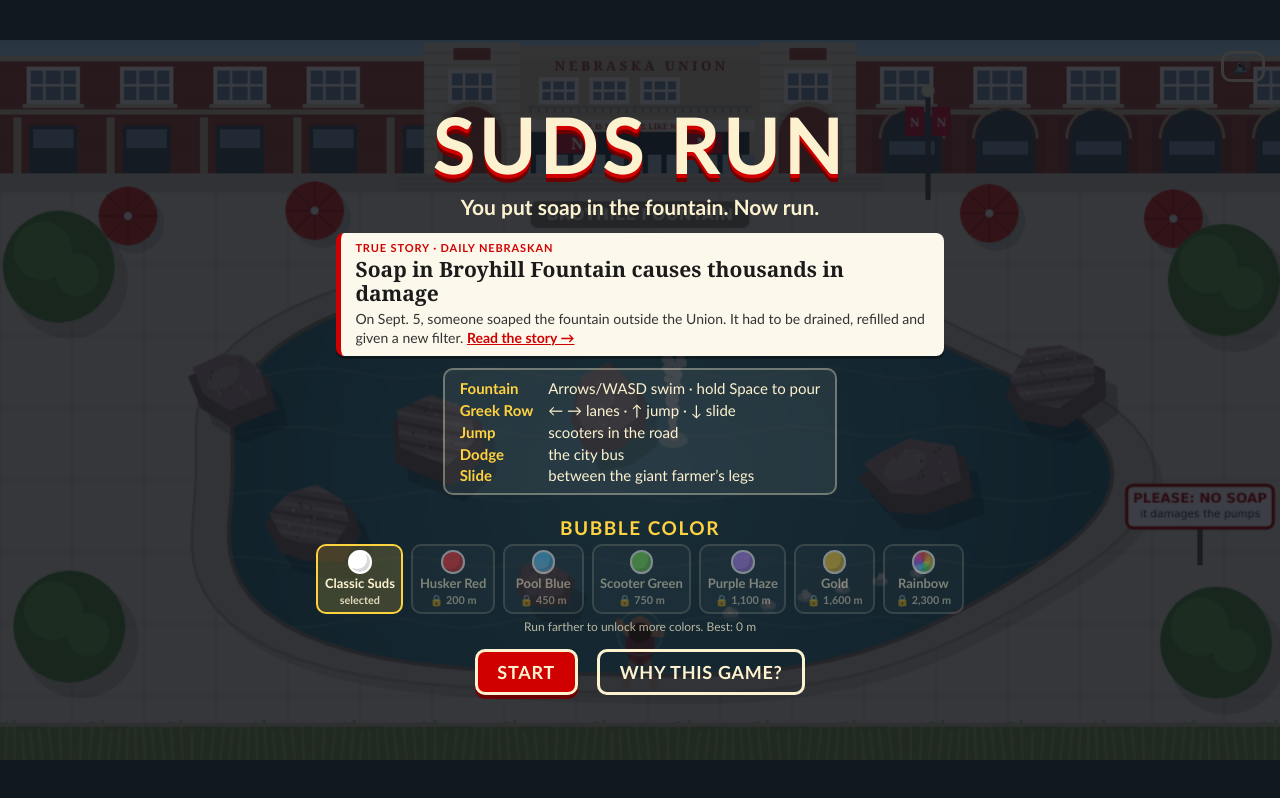
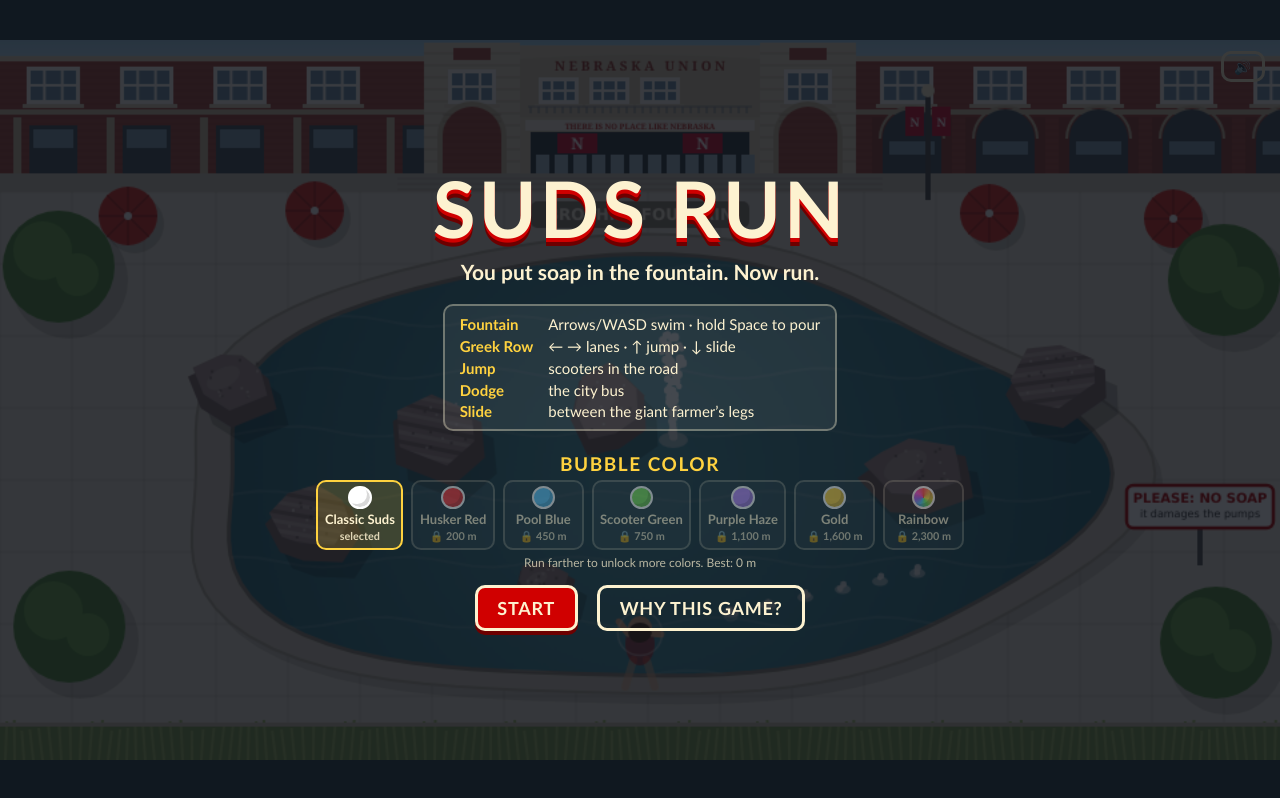
Before and after one commit to SydneyFR/SydneyFR.github.io, a plain HTML site: page SudsRun/index.html in a window 1280 px wide. Drawn offline with Linux system fonts and the light colour scheme; animation ran at ten frames a second.

Commit message:
Suds Run: remove news card from title screen
Co-Authored-By: Claude Opus 5.5 <noreply@anthropic.com>

```diff
--- a/SudsRun/index.html
+++ b/SudsRun/index.html
@@ -53,12 +53,6 @@
   .fact { background:rgba(208,0,0,.22); border-left:4px solid var(--red); padding:.5em .8em; border-radius:6px; font-size:clamp(10px,1.45vw,15px); }
   .new { color:#7dff9a; font-weight:800; }
   .fine { font-size:clamp(9px,1.1vw,12px); opacity:.7; }
-  .news { max-width:38em; margin:.7em auto .2em; text-align:left; background:#fdf8ec; color:#1b1b1b; border-radius:8px;
-          border-left:5px solid var(--red); padding:.5em .9em .55em; box-shadow:0 3px 0 rgba(0,0,0,.35); }
-  .news .kick { font-size:clamp(8px,1.05vw,11px); font-weight:800; letter-spacing:.08em; text-transform:uppercase; color:var(--red); }
-  .news .hl { font-family:Georgia, "Times New Roman", serif; font-weight:700; font-size:clamp(13px,2vw,21px); line-height:1.15; margin:.15em 0 .2em; }
-  .news p { margin:0; font-size:clamp(10px,1.3vw,14px); line-height:1.35; max-width:none; color:#333; }
-  .news a { color:var(--red); font-weight:800; white-space:nowrap; }
   #rotate { position:fixed; top:6px; left:0; right:0; text-align:center; font-size:13px; opacity:.75; display:none; }
   @media (orientation:portrait) and (max-width:700px) { #rotate { display:block; } }
 </style>
@@ -1390,12 +1384,6 @@ function showTitle(){
   panel.innerHTML = `
     <h1>SUDS RUN</h1>
     <p class="tag">You put soap in the fountain. Now run.</p>
-    <div class="news">
-      <div class="kick">True story · Daily Nebraskan</div>
-      <div class="hl">Soap in Broyhill Fountain causes thousands in damage</div>
-      <p>On Sept. 5, someone soaped the fountain outside the Union. It had to be drained, refilled and given a new filter.
-      <a href="https://www.dailynebraskan.com/news/intoxication-soapy-fountain-scams-mark-first-weeks-of-unl-crime-log/article_5fbc2ccd-4127-408f-b029-08508fe2a4b9.html" target="_blank" rel="noopener">Read the story →</a></p>
-    </div>
     <div class="keys">
       <b>Fountain</b><span>${isTouch?'Drag to swim, hold POUR to add soap':'Arrows/WASD swim · hold Space to pour'}</span>
       <b>Greek Row</b><span>${isTouch?'Swipe ← → lanes · ↑ jump · ↓ slide':'← → lanes · ↑ jump · ↓ slide'}</span>
```
Also changed, not shown: 1 other file.
